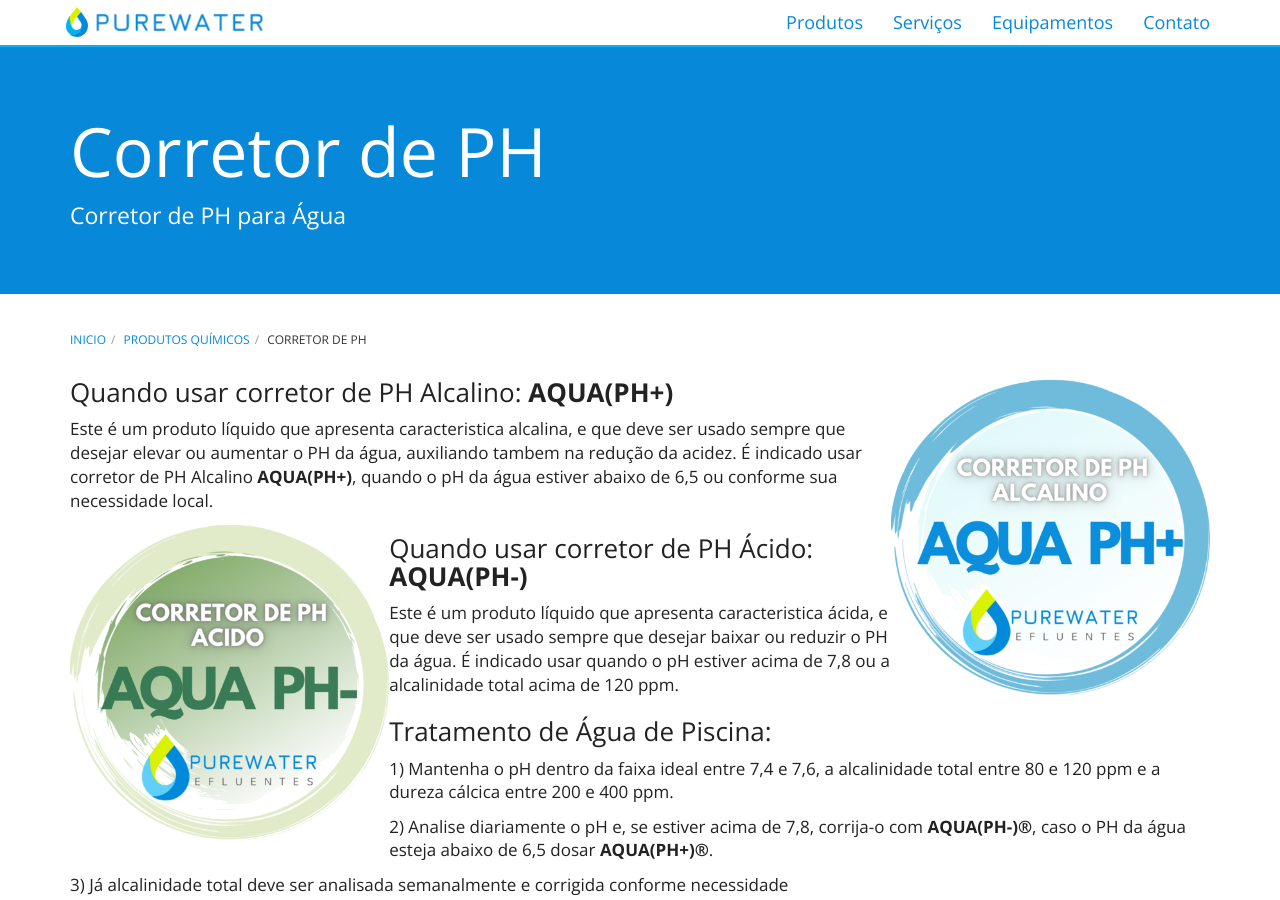
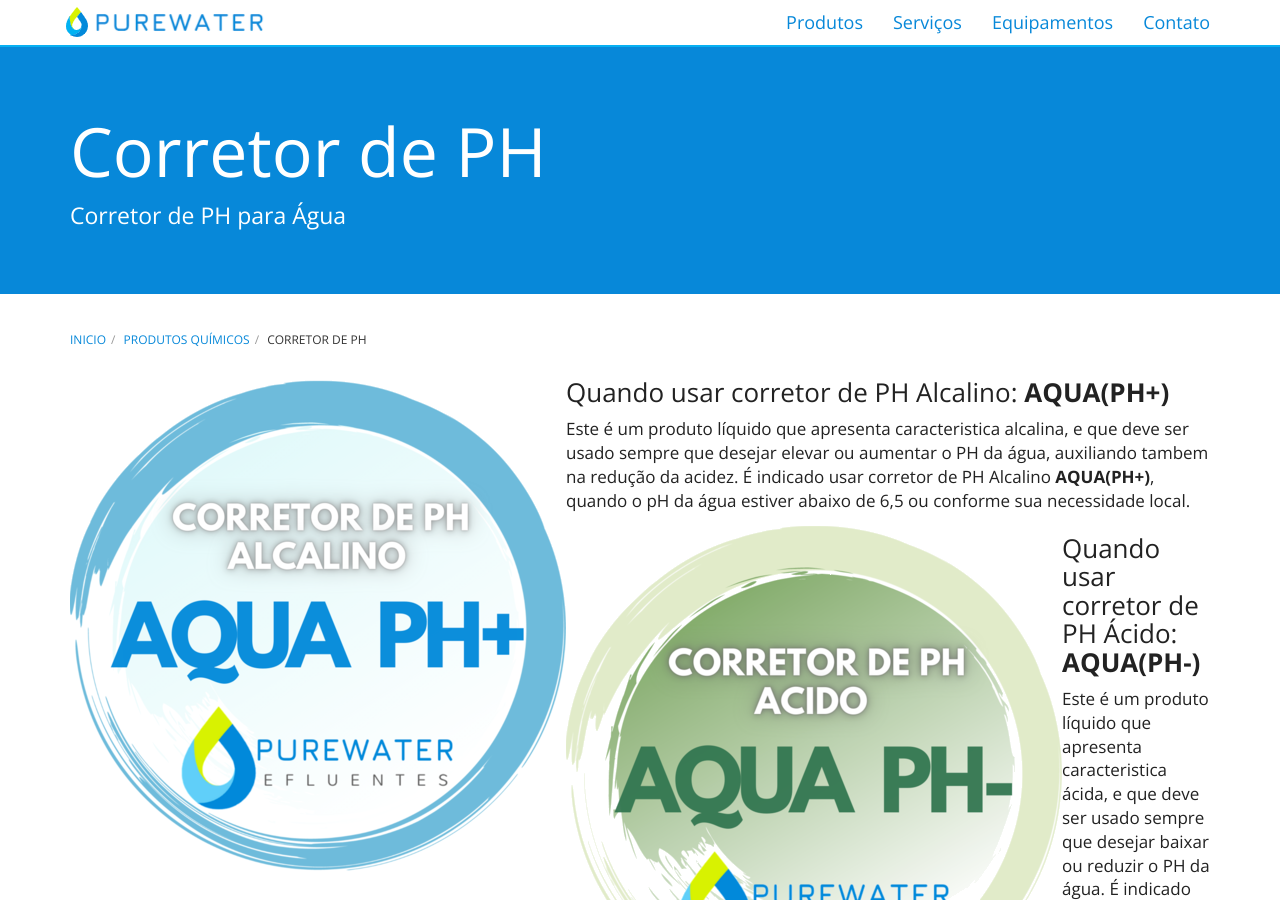
Before and after one commit to purewaterefluentes/purewaterefluentes.github.io, a Jekyll site: the page built from produtos/corretor-de-ph-para-piscina.md, in a window 1280 px wide and 900 px high. Built offline with Jekyll 4.4.1, drawn with Linux system fonts in a browser that asks for light colours; nearby versions of some CDN libraries; library files that are not in the unit come from our copies.

Commit message:
Update corretor-de-ph-para-piscina.md

```diff
--- a/produtos/corretor-de-ph-para-piscina.md
+++ b/produtos/corretor-de-ph-para-piscina.md
@@ -5,14 +5,14 @@
 subtitle: Corretor de PH para Água
 ---
 
-<img class="img-responsive pull-right" style="max-width: 28%;" src="../../website/images/corretor de PH alcalino.png" alt="corretor de PH alcalino">
+<img class="img-responsive pull-left" style="max-width: 50%;" src="../../website/images/corretor de PH alcalino.png" alt="corretor de PH alcalino">
 
 ### Quando usar corretor de PH Alcalino: **AQUA(PH+)**
 
 Este é um produto líquido que apresenta caracteristica alcalina, e que deve ser usado sempre que desejar elevar ou aumentar o PH da  água, auxiliando tambem na redução da acidez.
 É indicado usar corretor de PH Alcalino **AQUA(PH+)**, quando o pH da água estiver abaixo de 6,5 ou conforme sua necessidade local.
 
-<img class="img-responsive pull-left" style="max-width: 28%;" src="../../website/images/corretor de PH acido.png" alt="corretor de PH acido">
+<img class="img-responsive pull-left" style="max-width: 50%;" src="../../website/images/corretor de PH acido.png" alt="corretor de PH acido">
 
 ### Quando usar corretor de PH Ácido: **AQUA(PH-)**
 
```
